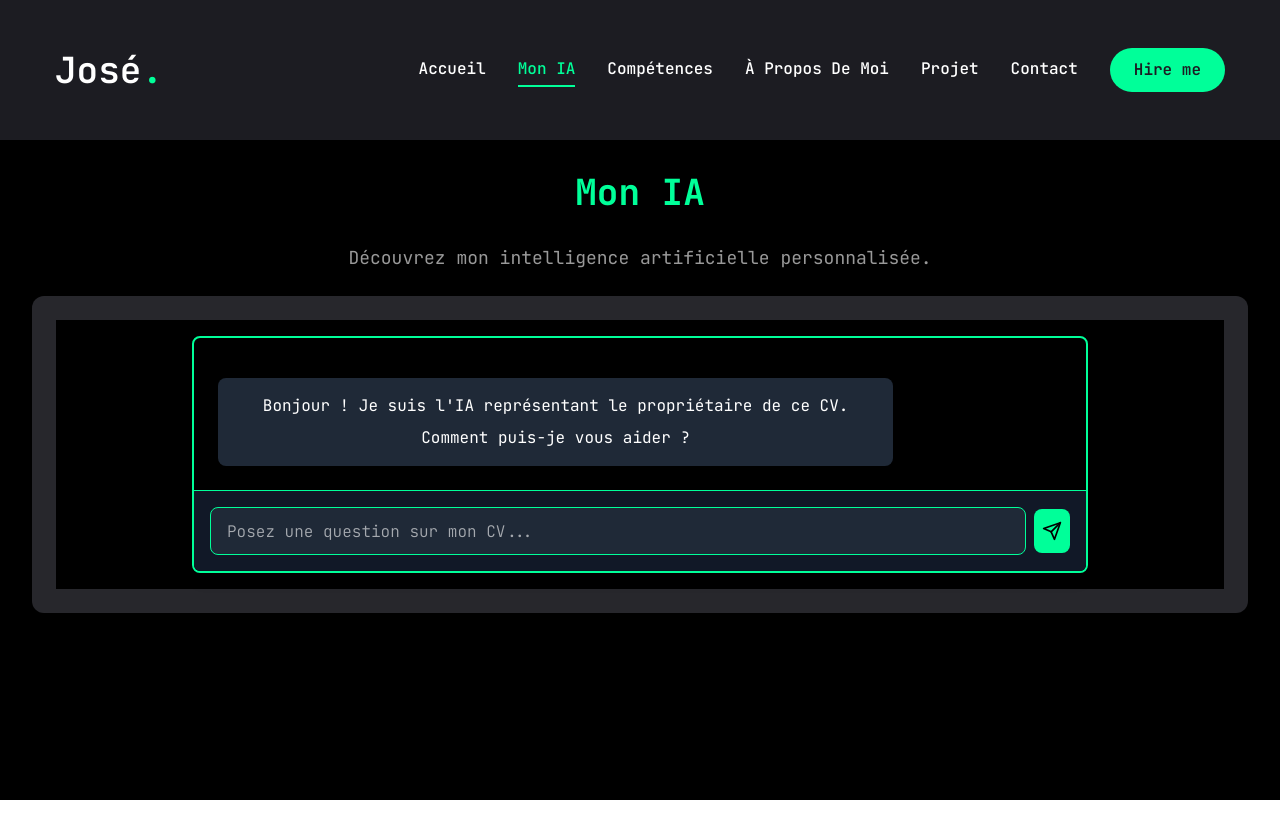
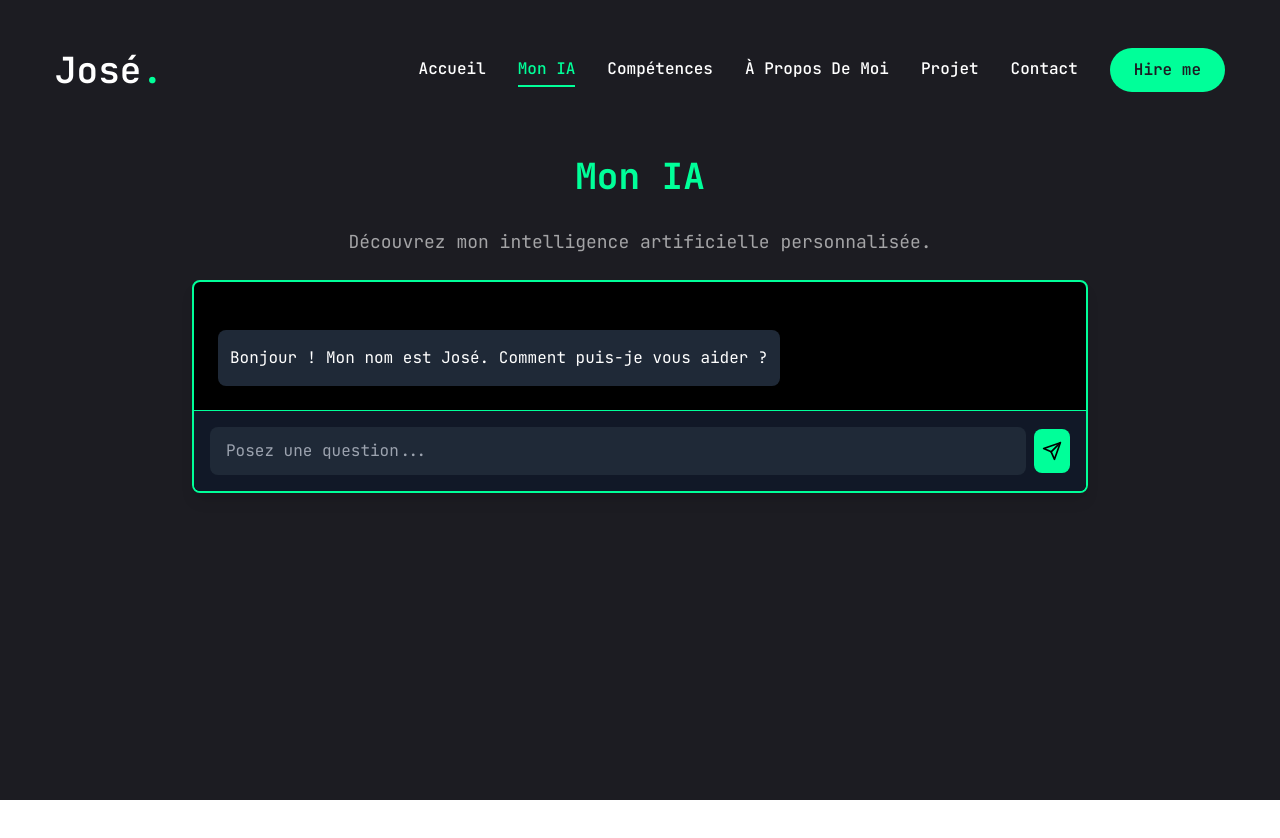
Before and after one commit to monkam194/cv-en-ligne, a Next.js app: page /ai in a window 1280 px wide. Shown: the top 838 px of the page. Built offline with nearby package versions, Linux system fonts and the light colour scheme.

Commit message:
end of the front-end

```diff
--- a/app/ai/page.jsx
+++ b/app/ai/page.jsx
@@ -8,17 +8,16 @@ const Ai = () => {
         <motion.main
           initial={{ opacity: 0 }}
           animate={{ opacity: 1, transition: { duration: 0.4, ease: "easeIn" } }}
-          className="min-h-screen bg-black p-8"
+          className="min-h-screen p-4"
         >
           <div className="max-w-7xl mx-auto text-center">
             <h1 className="text-[#00ff99] text-4xl font-bold mb-8">Mon IA</h1>
             <p className="text-white/60 text-lg mb-6">
               Découvrez mon intelligence artificielle personnalisée.
             </p>
-            <div className="bg-[#27272c] p-6 rounded-xl shadow-lg">
-              <InteractiveCV />
-            </div>
+
           </div>
+          <InteractiveCV />
         </motion.main>
       );
 }
--- a/app/contact/page.jsx
+++ b/app/contact/page.jsx
@@ -62,7 +62,7 @@ const Contact = () => {
                 <Input type="email" placeholder="Adresse email" />
                 <Input type="tel" placeholder="Numéro de téléphone" />
               </div>
-              {/* select */}
+              {/* select
               <Select>
                 <SelectTrigger className="w-full">
                   <SelectValue placeholder="Choisissez un service" />
@@ -76,7 +76,7 @@ const Contact = () => {
                     <SelectItem value="wordpress">Création de site WordPress</SelectItem>
                   </SelectGroup>
                 </SelectContent>
-              </Select>
+              </Select> */}
               {/* textarea */}
               <Textarea
                 className="h-[200px]"
--- a/app/resume/page.jsx
+++ b/app/resume/page.jsx
@@ -84,7 +84,7 @@ const education = {
 const skills = {
   title: "Mes compétences",
   description:
-    "Compétences techniques et humaines acquises au fil de mon parcours académique et professionnel.",
+    "Compétences techniques acquises au fil de mon parcours académique et professionnel.",
   skillList: [
     {
       icon: <FaHtml5 />,
--- a/app/work/page.jsx
+++ b/app/work/page.jsx
@@ -55,14 +55,11 @@ const projects = [
   },
 ];
 
-
 const Work = () => {
   const [project, setProject] = useState(projects[0]);
 
   const handleSlideChange = (swiper) => {
-    // get current slide index
     const currentIndex = swiper.activeIndex;
-    // update project state based on current slide index
     setProject(projects[currentIndex]);
   };
 
@@ -79,33 +76,23 @@ const Work = () => {
         <div className="flex flex-col xl:flex-row xl:gap-[30px]">
           <div className="w-full xl:w-[50%] xl:h-[460px] flex flex-col xl:justify-between order-2 xl:order-none">
             <div className="flex flex-col gap-[30px] h-[50%]">
-              {/* outline num */}
               <div className="text-8xl leading-none font-extrabold text-transparent text-outline">
                 {project.num}
               </div>
-              {/* project category */}
               <h2 className="text-[42px] font-bold leading-none text-white group-hover:text-accent transition-all duration-500 capitalize">
                 {project.category} project
               </h2>
-              {/* project description */}
               <p className="text-white/60">{project.description}</p>
-              {/* stack */}
               <ul className="flex gap-4">
-                {project.stack.map((item, index) => {
-                  return (
+                {project.stack.map((item, index) => (
                   <li key={index} className="text-xl text-accent">
                     {item.name}
-                      {/* remove the last comma */}
                     {index !== project.stack.length - 1 && ","}
                   </li>
-                  );
-                })}
+                ))}
               </ul>
-              {/* border */}
               <div className="border border-white/20"></div>
-              {/* buttons */}
               <div className="flex items-center gap-4">
-                {/* live project button */}
                 <Link href={project.live}>
                   <TooltipProvider delayDuration={100}>
                     <Tooltip>
@@ -118,7 +105,6 @@ const Work = () => {
                     </Tooltip>
                   </TooltipProvider>
                 </Link>
-                {/* github project button */}
                 <Link href={project.github}>
                   <TooltipProvider delayDuration={100}>
                     <Tooltip>
@@ -141,26 +127,21 @@ const Work = () => {
               className="xl:h-[520px] mb-12"
               onSlideChange={handleSlideChange}
             >
-              {projects.map((project, index) => {
-                return (
+              {projects.map((project, index) => (
                 <SwiperSlide key={index} className="w-full">
                   <div className="h-[460px] relative group flex justify-center items-center bg-pink-50/20">
-                      {/* overlay */}
                     <div className="absolute top-0 bottom-0 w-full h-full bg-black/10 z-10"></div>
-                      {/* image */}
-                      <div className="relative w-full h-full">
+                    <div className="relative w-full aspect-[16/9]">
                       <Image
                         src={project.image}
                         fill
-                          className="object-cover"
+                        className="object-cover rounded-lg"
                         alt=""
                       />
                     </div>
                   </div>
                 </SwiperSlide>
-                );
-              })}
-              {/* slider buttons */}
+              ))}
               <WorkSliderBtns
                 containerStyles="flex gap-2 absolute right-0 bottom-[calc(50%_-_22px)] xl:bottom-0 z-20 w-full justify-between xl:w-max xl:justify-none"
                 btnStyles="bg-accent hover:bg-accent-hover text-primary text-[22px] w-[44px] h-[44px] flex justify-center items-center transition-all"
--- a/components/InteractiveCV.jsx
+++ b/components/InteractiveCV.jsx
@@ -4,15 +4,13 @@ import { useState } from "react";
 import { motion } from "framer-motion";
 import { Send } from "lucide-react";
 import { Card } from "@/components/ui/card";
-import { Input } from "@/components/ui/input";
 import { Button } from "@/components/ui/button";
 import { ScrollArea } from "@/components/ui/scroll-area";
 
 const DEFAULT_MESSAGES = [
   {
     type: "ai",
-    content:
-      "Bonjour ! Je suis l'IA représentant le propriétaire de ce CV. Comment puis-je vous aider ?",
+    content: "Bonjour ! Mon nom est José. Comment puis-je vous aider ?",
   },
 ];
 
@@ -43,7 +41,7 @@ export function InteractiveCV() {
     <motion.div
       initial={{ opacity: 0 }}
       animate={{ opacity: 1, transition: { duration: 0.4, ease: "easeIn" } }}
-      className="flex items-center justify-center bg-black p-4"
+      className="flex items-center justify-center"
     >
       <Card className="w-full h-full max-w-4xl flex flex-col border-[#00ff99] border-2 bg-black shadow-lg overflow-hidden">
         <ScrollArea className="flex-1 p-6 space-y-4 overflow-y-auto">
@@ -52,13 +50,13 @@ export function InteractiveCV() {
               key={index}
               className={`flex ${
                 message.type === "user" ? "justify-end" : "justify-start"
-              }`}
+              } pt-2`}
             >
               <motion.div
                 initial={{ scale: 0.8 }}
                 animate={{ scale: 1 }}
                 transition={{ duration: 0.2 }}
-                className={`max-w-[80%] rounded-lg p-3 ${
+                className={`max-w-[100%] rounded-lg p-3 ${
                   message.type === "user"
                     ? "bg-[#00ff99] text-black"
                     : "bg-gray-800 text-white"
@@ -70,12 +68,18 @@ export function InteractiveCV() {
           ))}
         </ScrollArea>
         <div className="p-4 border-t border-[#00ff99] flex items-center gap-2 bg-gray-900">
-          <Input
+          <textarea
             value={input}
             onChange={(e) => setInput(e.target.value)}
-            onKeyPress={(e) => e.key === "Enter" && handleSend()}
-            placeholder="Posez une question sur mon CV..."
-            className="flex-1 bg-gray-800 text-white border-[#00ff99] px-4 py-2 rounded-lg"
+            onKeyPress={(e) => e.key === "Enter" && !e.shiftKey && handleSend()}
+            placeholder="Posez une question..."
+            rows={1}
+            style={{ minHeight: "40px" }}
+            className="flex-1 bg-gray-800 text-white border-[#00ff99] px-4 py-2 rounded-lg resize-none overflow-hidden"
+            onInput={(e) => {
+              e.currentTarget.style.height = "auto"; // Reset pour recalculer
+              e.currentTarget.style.height = e.currentTarget.scrollHeight + "px"; // Ajuste la hauteur dynamiquement
+            }}
           />
           <Button
             onClick={handleSend}
```
Lines whose indentation alone changed are shown as unchanged.
